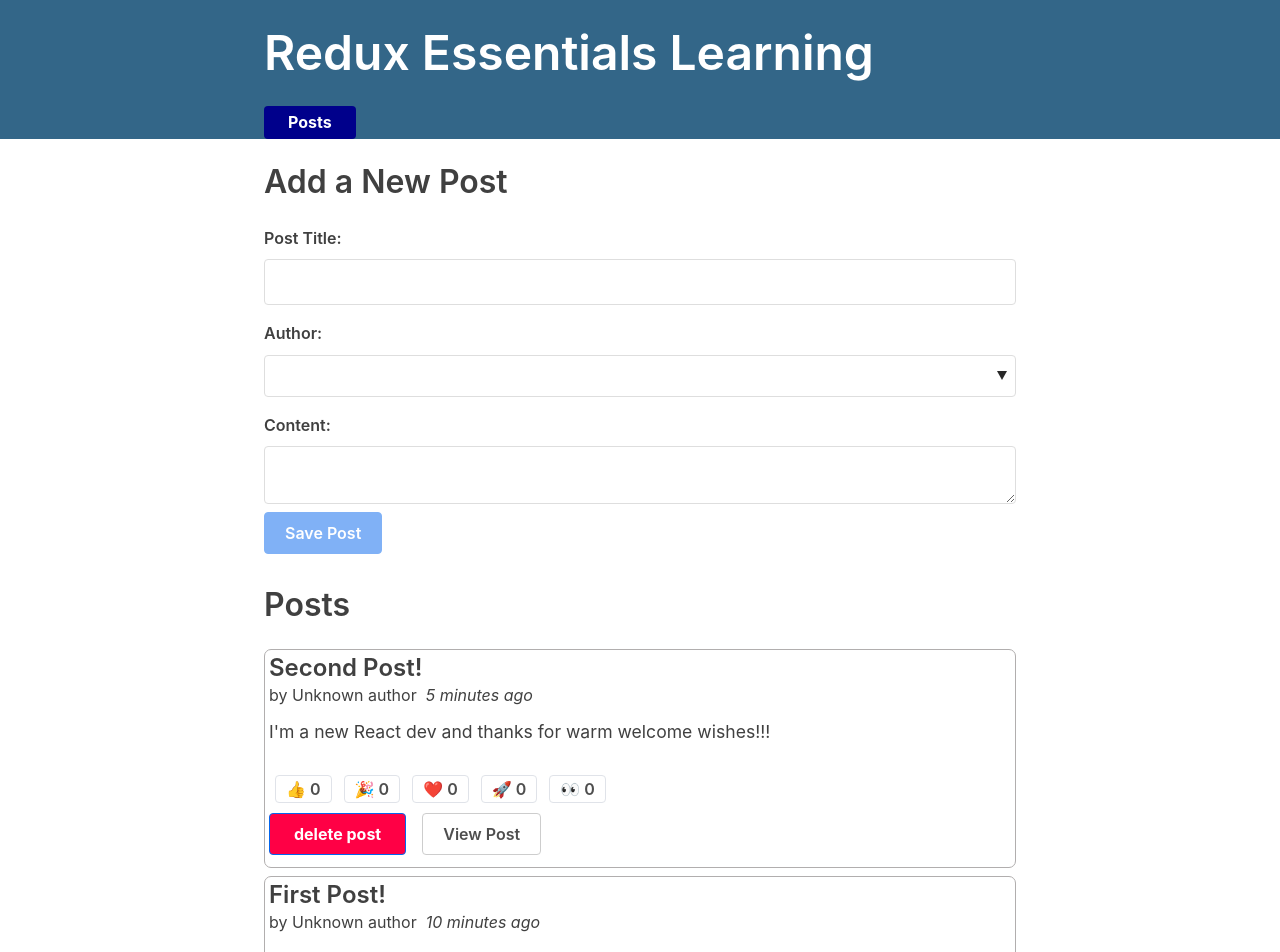
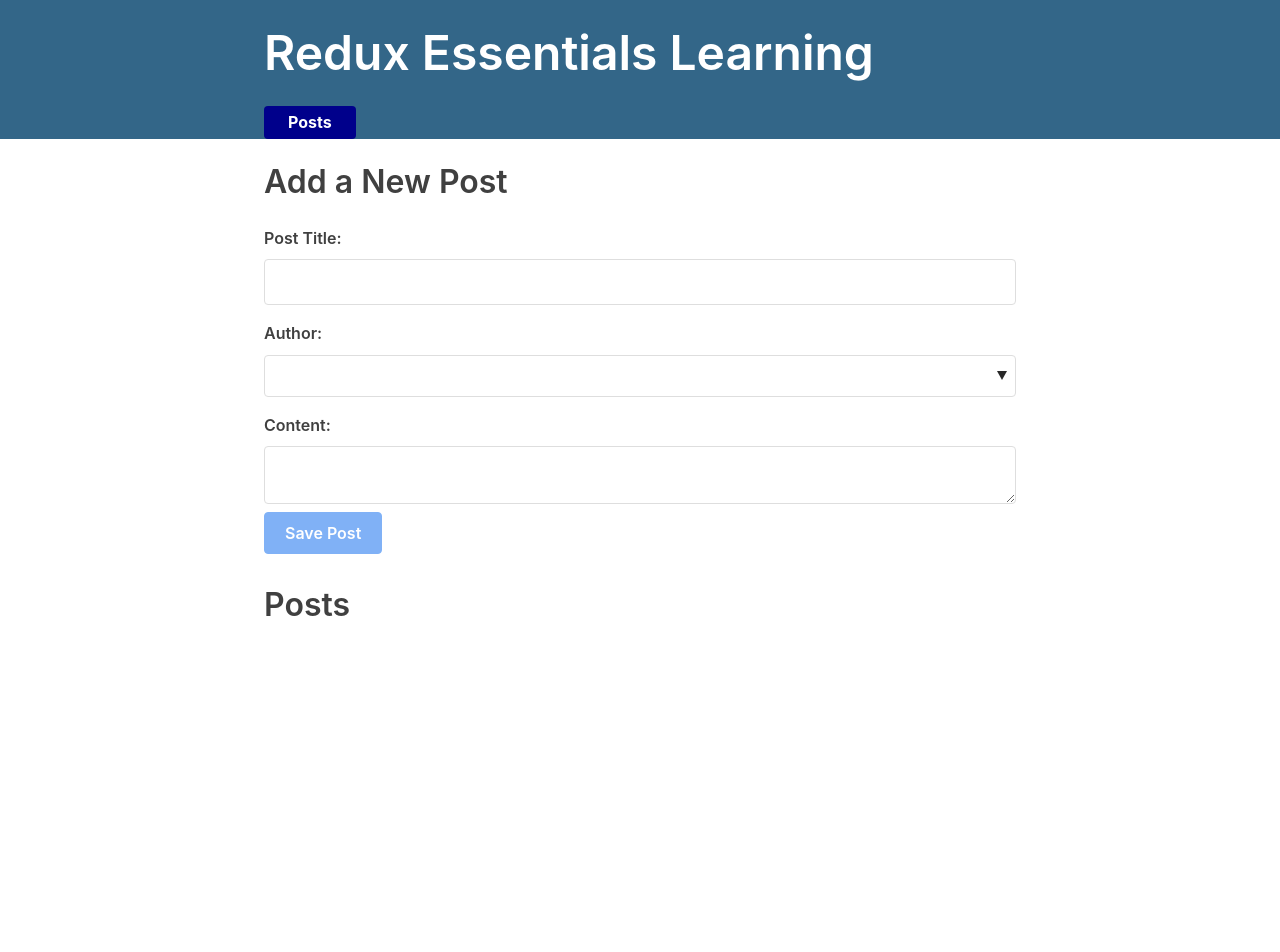
Before and after one commit to atogue/redux-react-app, a React (Create React App) app: page / in a window 1280 px wide. Shown: the top 952 px of the page. After the commit the page ends 800 px from the top, so only its background shows below. Built offline with nearby package versions, Linux system fonts and the light colour scheme; what miragejs, txtgen would draw is missing.

Commit message:
refactoring - change state array to object and add status - error - posts array

```diff
--- a/src/features/posts/postsSlice.js
+++ b/src/features/posts/postsSlice.js
@@ -1,22 +1,11 @@
 import { createSlice, nanoid } from '@reduxjs/toolkit'
 import { sub } from 'date-fns'
 
-const initialState = [
-    {
-        id: '1',
-        title: 'First Post!',
-        content: 'Hello React Redux community!',
-        date: sub(new Date(), { minutes: 10 }).toISOString(),
-        reactions: {thumbsUp: 0, hooray: 0, heart: 0, rocket: 0, eyes: 0 }
-    },
-    {
-        id: '2',
-        title: 'Second Post!',
-        content: `I'm a new React dev and thanks for warm welcome wishes!!!`,
-        date: sub(new Date(), { minutes: 5 }).toISOString(),
-        reactions: {thumbsUp: 0, hooray: 0, heart: 0, rocket: 0, eyes: 0 }
-    }
-]
+const initialState = {
+    posts: [],
+    status: 'idle',
+    error: null
+}
 
 const postsSlice = createSlice({
     name: 'posts',
@@ -24,14 +13,14 @@
     reducers: {
         reactionAdded(state, action) {
             const { postId, reaction } = action.payload
-            const existingPost = state.find(post => post.id === postId)
+            const existingPost = state.posts.find(post => post.id === postId)
             if (existingPost) {
                 existingPost.reactions[reaction] = existingPost.reactions[reaction] +1
             }
         },
         postAdded: {
             reducer(state, action) {
-                state.push(action.payload)
+                state.posts.push(action.payload)
             },
             prepare(title, content, userId) {
                 return {
@@ -49,20 +38,20 @@
         postDeleted(state, action) {
             let index = null
             // eslint-disable-next-line
-            state.filter(post => {
+            state.posts.filter(post => {
                 if (post.id === action.payload.id) {
-                    index = state.indexOf(post)
+                    index = state.posts.indexOf(post)
                 }
             })
 
             if (index > -1) {
                // console.log('post found with index (' + index + ') and deleted from state!')
-                state.splice(index, 1)
+                state.posts.splice(index, 1)
             }
         },
         postUpdated(state, action) {
             const { id, title, content } = action.payload
-            const existingPost = state.find(post => post.id === id)
+            const existingPost = state.posts.find(post => post.id === id)
             if (existingPost) {
                 existingPost.title = title
                 existingPost.content = content
@@ -75,6 +64,6 @@
 
 export default postsSlice.reducer
 
-export const selectAllPosts = state => state.posts
+export const selectAllPosts = state => state.posts.posts
 
-export const selectPostById = (state, postId) => state.posts.find(post => post.id === postId)
+export const selectPostById = (state, postId) => state.posts.posts.find(post => post.id === postId)
--- a/src/features/users/usersSlice.js
+++ b/src/features/users/usersSlice.js
@@ -2,8 +2,8 @@
 
 const initialState = [
     {id: '0', name: 'Anicet Togue'},
-    {id: '1', name: 'Muriel Togue'},
-    {id: '2', name: 'Clara Togue'}
+    {id: '1', name: 'Monica Belluccia'},
+    {id: '2', name: 'Sharon Stonesa'}
 ]
 
 const usersSlice = createSlice({
```
